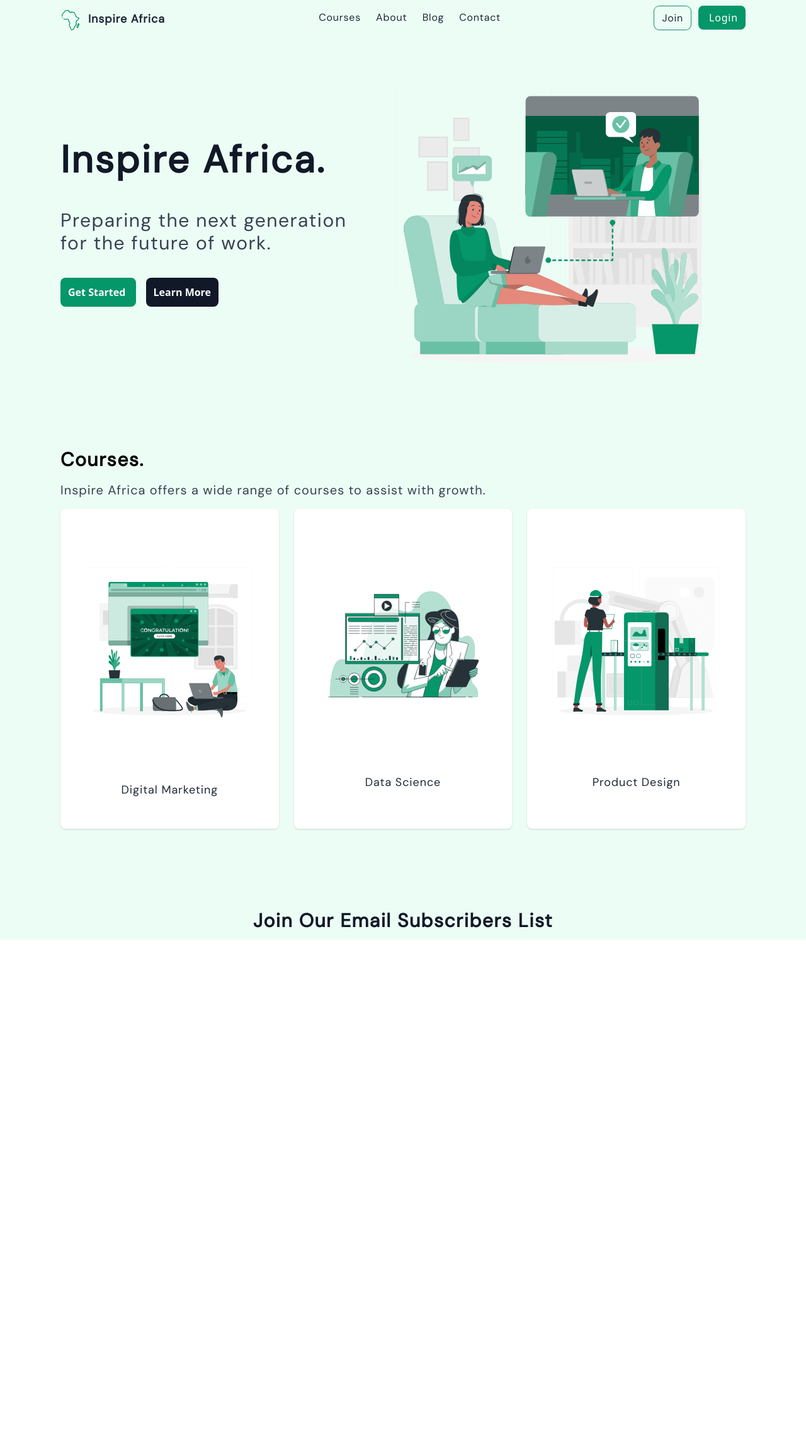
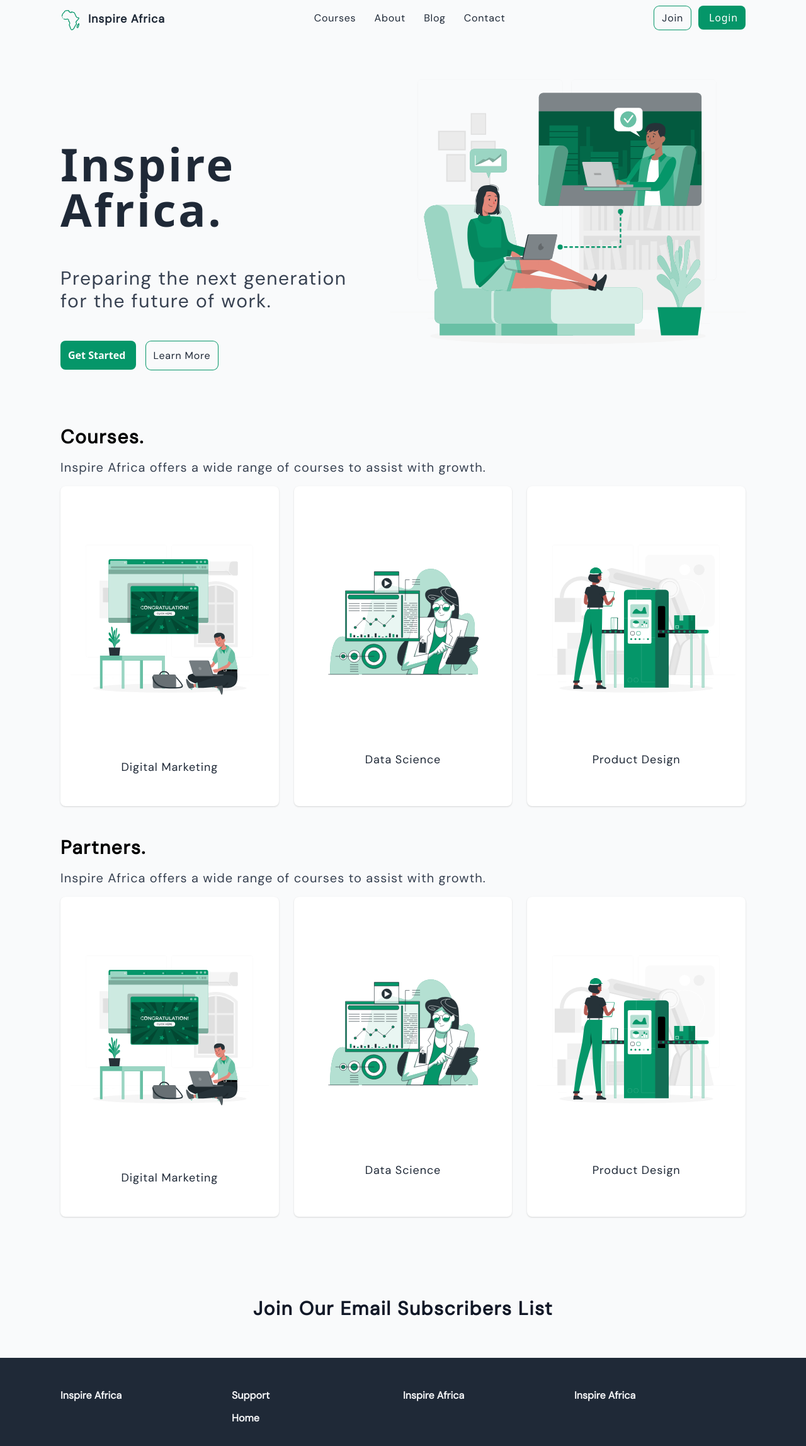
Before and after one commit to udemezue01/inspire-africa, a Vue app: page / in a window 1280 px wide. Shown: the top 2296 px of the page at 63% size. Before the commit the page ends 1492 px from the top, so only its background shows below. Built offline with nearby package versions, Linux system fonts and the light colour scheme.

Commit message:
added the footer section

```diff
--- a/src/App.vue
+++ b/src/App.vue
@@ -1,22 +1,33 @@
 <template>
-  <div id="app" class="bg-green-50 h-full">
+  <div id="app" class="bg-gray-50 h-full">
 
-  	<navbar>
-
-</navbar>
+    <!-- The navigational bar -->
 
 
+
+  	<navbar> </navbar>
+
+    <!-- End of the navigational bar -->
     <router-view/>
+
+      <!--  The footer section-->
+
+      <footbar class ="mt-12" > </footbar>
+
+
+<!-- End of the Footer section -->
   </div>
 </template>
 <script >
   import navbar from './components/Navbar.vue'
+  import footbar from './components/Footbar.vue'
 
 export default {
 
  components:{
 
-		navbar
+		navbar,
+    footbar
 	},
 
  data(){
--- /dev/null
+++ b/src/components/Footbar.vue
@@ -0,0 +1,47 @@
+<template>
+
+	<footer class="grid grid-cols-2 lg:grid-cols-4 bg-gray-800 px-12 lg:px-24 p-12">
+
+	<div class="space-y-3">
+
+		<a href="" class="text-gray-100 text-base font-body font-black block"> Inspire Africa</a>
+
+
+
+	</div>
+
+		<div class="space-y-3">
+
+		<h1 class="text-gray-100 text-base font-body font-black block"> Support</h1>
+
+		<a href="" class="text-gray-100 text-base font-body font-black block"> Home </a>
+
+
+
+	</div>
+
+		<div class="space-y-3">
+
+		<a href="" class="text-gray-100 text-base font-body font-black block"> Inspire Africa</a>
+
+
+
+	</div>
+
+<div class="space-y-3">
+
+		<a href="" class="text-gray-100 text-base font-body font-black block"> Inspire Africa</a>
+
+
+
+	</div>
+
+
+
+
+
+</footer>
+
+
+
+</template>
--- a/src/components/Navbar.vue
+++ b/src/components/Navbar.vue
@@ -12,7 +12,7 @@
 
 			</div>
 
-			<div class="flex justify-between space-x-6 item-center">
+			<div class="flex justify-between space-x-6 item-center hidden lg:block">
 
 				<a href="" class="text-gray-800 font-body font-medium text-md tracking-wider hover:text-gray-900">Courses</a>
 				<a href="" class="text-gray-800 font-body font-medium text-md tracking-wider hover:text-gray-900"> About </a>
@@ -64,6 +64,7 @@ export default {
 
 		return{
 
+			isOpen:false,
 
 		}
 	}
--- a/src/views/Landing/Landing.vue
+++ b/src/views/Landing/Landing.vue
@@ -7,9 +7,9 @@
 
 <section class="flex justify-between">
 
-	<div class="mt-40 space-y-12">
+	<div class="mt-40 space-y-14">
 
-		<h1 class="text-6xl tracking-wider font-body font-black text-gray-900"> Inspire Africa.</h1>
+		<h1 class="text-7xl tracking-wider font-black text-gray-800"> Inspire Africa.</h1>
 
 		<p class=" text-3xl tracking-wider font-medium font-body text-gray-700"> Preparing the next generation <br>for the future of work.</p>
 
@@ -19,7 +19,7 @@
 
 		<a href="" class="px-3 py-3 bg-green-600 text-white font-bold rounded-lg"> Get Started </a>
 
-		<a href="" class="px-3 py-3 bg-gray-900 font-bold text-white rounded-lg"> Learn More </a>
+		<a href="" class="text-gray-800 font-body font-medium text-md  tracking-wider ring-1 ring-green-600 px-3 py-3 rounded-lg hover:text-gray-900 "> Learn More</a>
 
 
 	</div>
@@ -113,8 +113,78 @@
 </section>
 
 
+<!-- End of the about us section -->
 
-<!-- End of the about us section -->
+<!-- The Partners Section -->
+
+<section class="mt-12 space-y-4">
+	<div class="space-y-4">
+
+		<h1 class=" text-3xl tracking-wider font-body font-bold"> Partners.</h1>
+
+	<p class="text-gray-700 tracking-wider font-body text-xl">Inspire Africa offers a wide range of courses to assist with growth. </p>
+
+
+	</div>
+
+	<div class="grid grid-cols-1 lg:grid-cols-3 gap-6">
+
+		<div class="bg-white px-4 py-6 space-y-6 shadow rounded-lg">
+
+			<img src="/img/digital-marketing.svg" class="w-full h-96">
+<!--
+
+ -->
+			<h1 class="text-center text-gray-800 tracking-wider font-body text-lg">
+
+
+			Digital Marketing</h1>
+
+			<p class="text-center text-gray-800 tracking-wider font-body text-base">
+
+
+			</p>
+
+
+
+
+
+		</div>
+		<div class="bg-white px-4 py-6 space-y-3 shadow rounded-lg">
+
+			<img src="/img/data-science.svg" class="w-full h-96">
+
+
+			<h1 class="text-center text-gray-800 tracking-wider font-body text-lg"> Data Science</h1>
+
+
+
+		</div>
+
+		<div class="bg-white px-4 py-6 space-y-3 shadow rounded-lg">
+			<img src="/img/product-design.svg" class="w-full h-96">
+
+
+
+			<h1 class="text-center text-gray-800 tracking-wider font-body text-lg">
+			Product Design</h1>
+
+
+
+		</div>
+
+
+	</div>
+
+
+
+</section>
+
+<!-- End of the partner section -->
+
+
+
+
 
 
  <!-- The Digital Marketing section -->
@@ -153,15 +223,7 @@
 <!-- End of the email marketing section -->
 
 
-<!--  The footer section-->
 
-<footer>
-
-
-
-</footer>
-
-<!-- End of the Footer section -->
 
 
 </div>
```
Also changed, not shown: public/img/logo/africa.png (added), public/img/logo/africa.svg (added).
